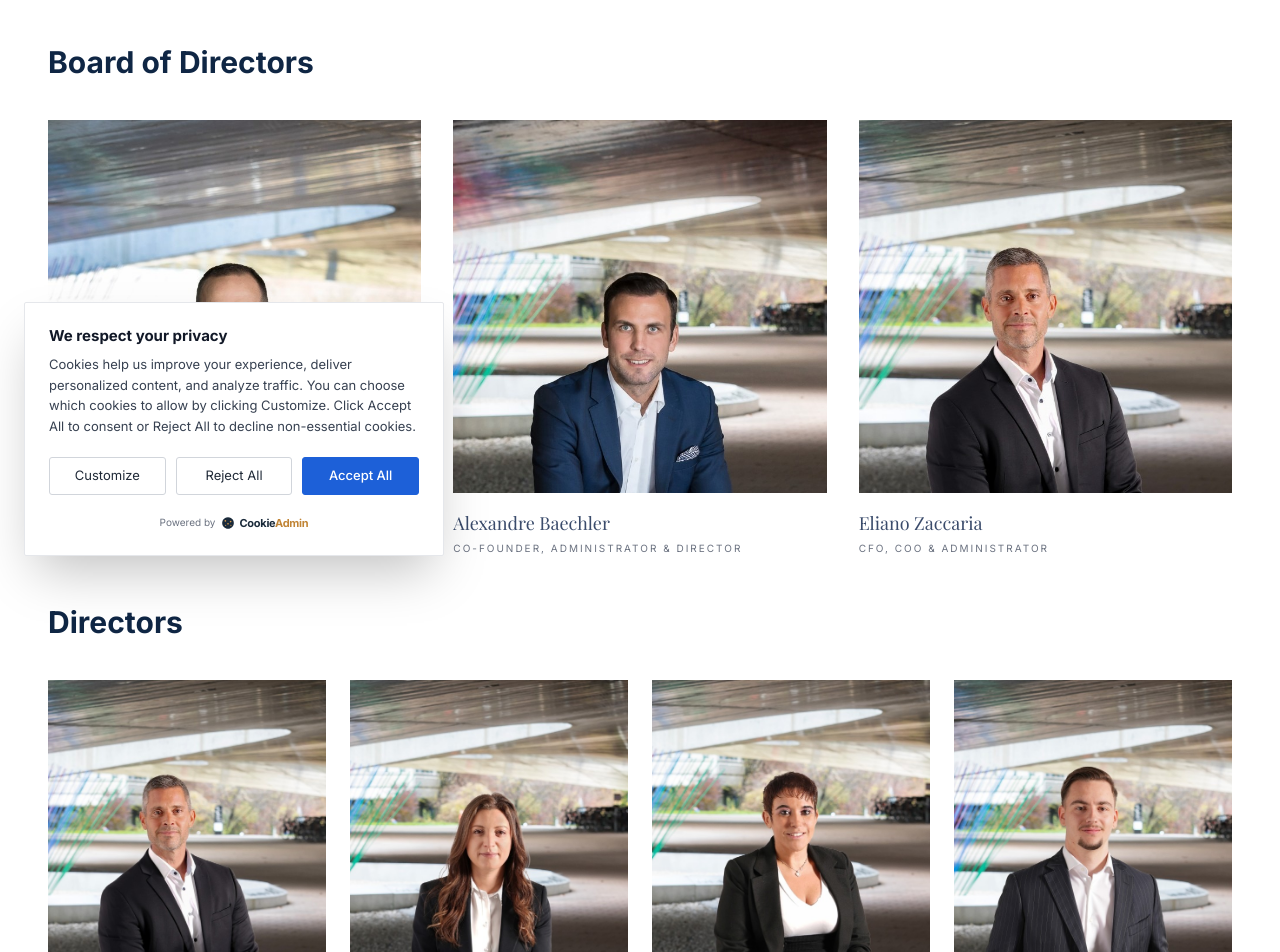
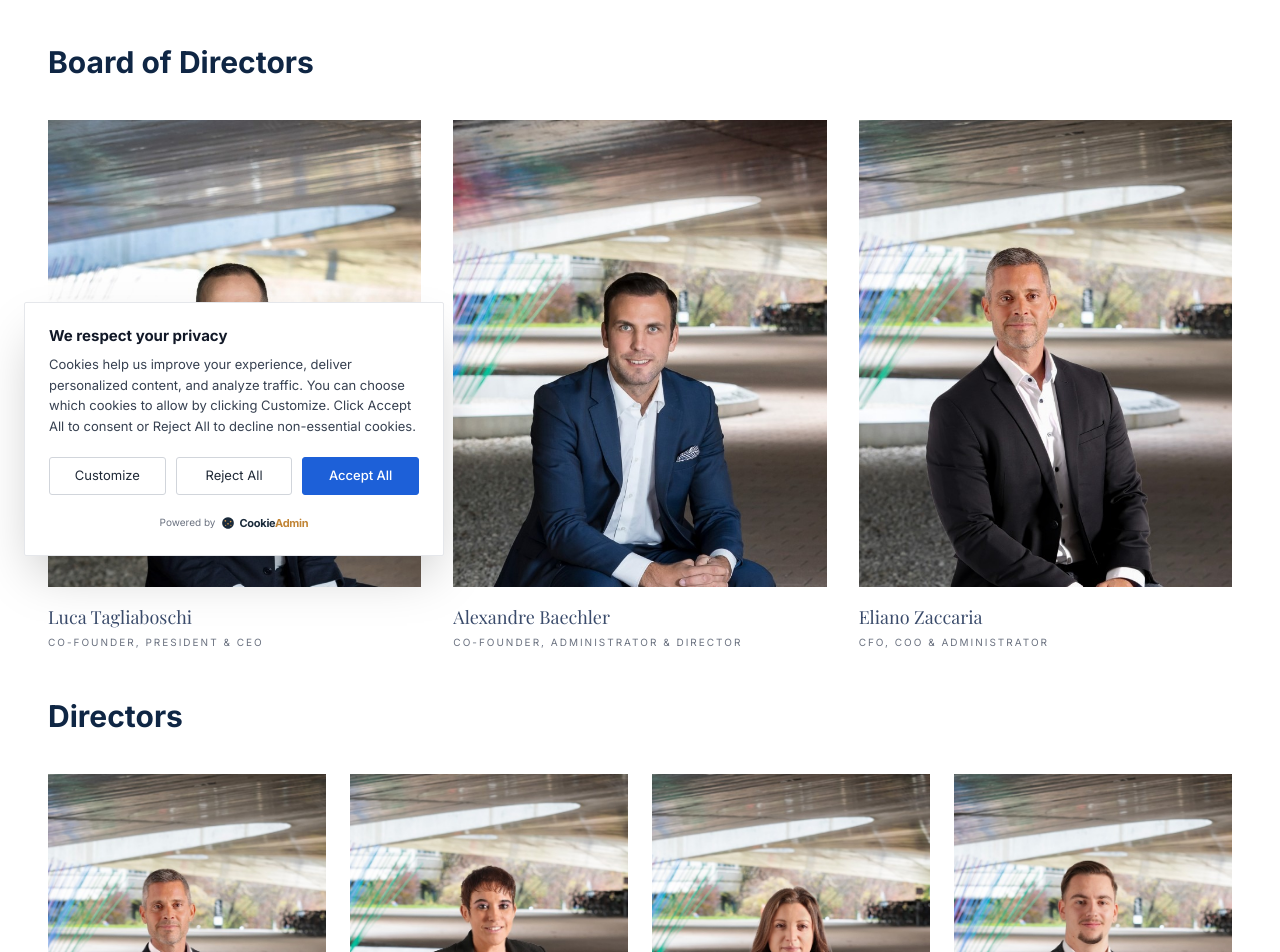
Before and after one commit to Tachfine37/sothebyrealty, a Next.js app: page /our-team in a window 1280 px wide. Shown: the part 220-1172 px from the top of the page. Built offline with nearby package versions, Linux system fonts and the light colour scheme; no server answers; the database is empty; a web font is replaced by a local one.

Commit message:
style(team): adjusted aspect ratio and swapped elisabeth and stefania photos

```diff
--- a/app/our-team/page.tsx
+++ b/app/our-team/page.tsx
@@ -26,7 +26,7 @@ export default function OurTeamPage() {
 
                         {/* Luca Tagliaboschi */}
                         <div className="flex flex-col">
-                            <div className="w-full aspect-square relative mb-4 overflow-hidden bg-gray-100">
+                            <div className="w-full aspect-[4/5] relative mb-4 overflow-hidden bg-gray-100">
                                 <Image
                                     src="/images/team/luca.jpg"
                                     alt="Luca Tagliaboschi"
@@ -44,7 +44,7 @@ export default function OurTeamPage() {
 
                         {/* Alexandre Baechler */}
                         <div className="flex flex-col">
-                            <div className="w-full aspect-square relative mb-4 overflow-hidden bg-gray-100">
+                            <div className="w-full aspect-[4/5] relative mb-4 overflow-hidden bg-gray-100">
                                 <Image
                                     src="/images/team/alexandre.jpg"
                                     alt="Alexandre Baechler"
@@ -62,7 +62,7 @@ export default function OurTeamPage() {
 
                         {/* Eliano Zaccaria */}
                         <div className="flex flex-col">
-                            <div className="w-full aspect-square relative mb-4 overflow-hidden bg-gray-100">
+                            <div className="w-full aspect-[4/5] relative mb-4 overflow-hidden bg-gray-100">
                                 <Image
                                     src="/images/team/eliano.jpg"
                                     alt="Eliano Zaccaria"
@@ -92,7 +92,7 @@ export default function OurTeamPage() {
 
                         {/* Eliano Zaccaria */}
                         <div className="flex flex-col">
-                            <div className="w-full aspect-square relative mb-4 overflow-hidden bg-gray-100">
+                            <div className="w-full aspect-[4/5] relative mb-4 overflow-hidden bg-gray-100">
                                 <Image
                                     src="/images/team/eliano.jpg"
                                     alt="Eliano Zaccaria"
@@ -110,9 +110,9 @@ export default function OurTeamPage() {
 
                         {/* Elisabeth Ribeiro */}
                         <div className="flex flex-col">
-                            <div className="w-full aspect-square relative mb-4 overflow-hidden bg-gray-100">
+                            <div className="w-full aspect-[4/5] relative mb-4 overflow-hidden bg-gray-100">
                                 <Image
-                                    src="/images/team/elisabeth.jpg"
+                                    src="/images/team/stefania.jpg"
                                     alt="Elisabeth Ribeiro"
                                     fill
                                     className="object-cover object-top"
@@ -128,9 +128,9 @@ export default function OurTeamPage() {
 
                         {/* Stefania Rousseau */}
                         <div className="flex flex-col">
-                            <div className="w-full aspect-square relative mb-4 overflow-hidden bg-gray-100">
+                            <div className="w-full aspect-[4/5] relative mb-4 overflow-hidden bg-gray-100">
                                 <Image
-                                    src="/images/team/stefania.jpg"
+                                    src="/images/team/elisabeth.jpg"
                                     alt="Stefania Rousseau"
                                     fill
                                     className="object-cover object-top"
@@ -146,7 +146,7 @@ export default function OurTeamPage() {
 
                         {/* Yoan Patrao */}
                         <div className="flex flex-col">
-                            <div className="w-full aspect-square relative mb-4 overflow-hidden bg-gray-100">
+                            <div className="w-full aspect-[4/5] relative mb-4 overflow-hidden bg-gray-100">
                                 <Image
                                     src="/images/team/yoan.jpg"
                                     alt="Yoan Patrao"
```
